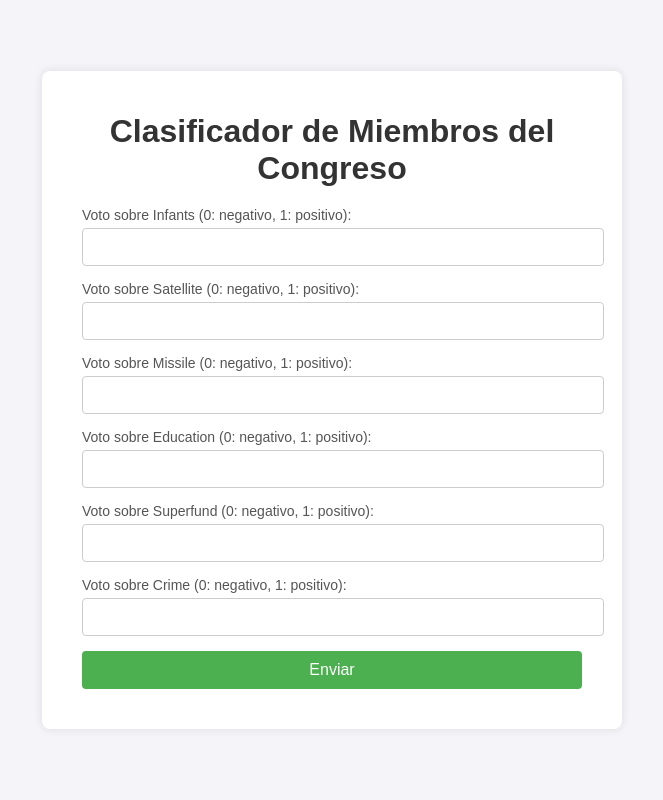
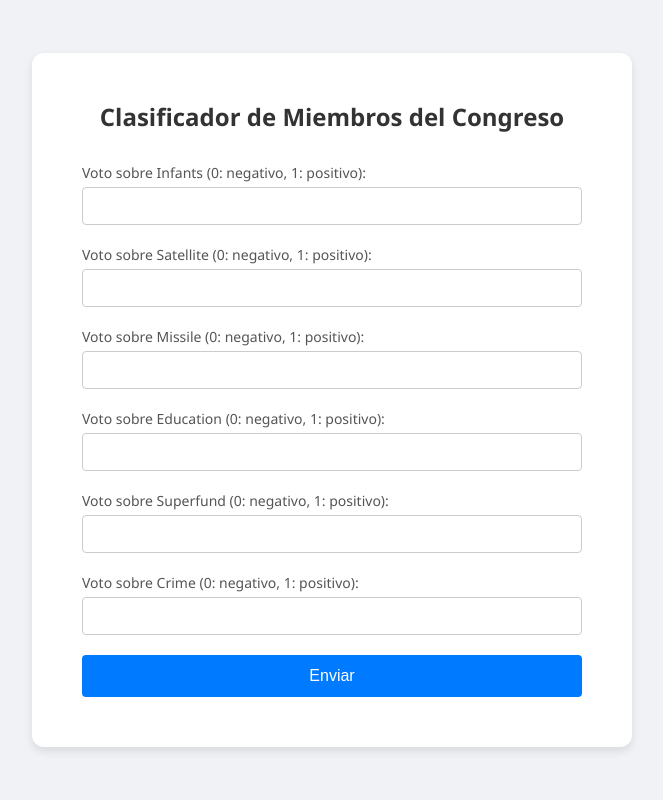
Before and after one commit to MiguelLher/flask2, a Flask app: page / in a window 1280 px wide. Shown: the whole page, without its empty margins (308-971 px from the left). Run offline with Flask 3, Linux system fonts and the light colour scheme; parts of the project's set-up code (start-up, migrations or seed data) failed here and were passed over.

```diff
--- a/templates/formulario.html
+++ b/templates/formulario.html
@@ -6,8 +6,8 @@
     <title>Clasificador de Miembros del Congreso</title>
     <style>
         body {
-            font-family: Arial, sans-serif;
-            background-color: #f4f4f9;
+            font-family: 'Segoe UI', Tahoma, Geneva, Verdana, sans-serif;
+            background-color: #f0f2f5;
             margin: 0;
             padding: 0;
             display: flex;
@@ -17,16 +17,22 @@
         }
         .container {
             background-color: #fff;
-            padding: 20px 40px;
-            border-radius: 8px;
-            box-shadow: 0 0 10px rgba(0, 0, 0, 0.1);
+            padding: 30px 50px;
+            border-radius: 12px;
+            box-shadow: 0 4px 10px rgba(0, 0, 0, 0.1);
             max-width: 500px;
             width: 100%;
+            animation: fadeIn 1s ease-in-out;
+        }
+        @keyframes fadeIn {
+            from { opacity: 0; }
+            to { opacity: 1; }
         }
         h1 {
             text-align: center;
             color: #333;
-            margin-bottom: 20px;
+            margin-bottom: 30px;
+            font-size: 24px;
         }
         label {
             font-size: 14px;
@@ -37,15 +43,16 @@
         input[type="text"] {
             width: 100%;
             padding: 10px;
-            margin-bottom: 15px;
+            margin-bottom: 20px;
             border: 1px solid #ccc;
             border-radius: 4px;
             font-size: 14px;
+            box-sizing: border-box;
         }
         input[type="submit"] {
             width: 100%;
-            padding: 10px;
-            background-color: #4CAF50;
+            padding: 12px;
+            background-color: #007bff;
             color: white;
             border: none;
             border-radius: 4px;
@@ -54,41 +61,69 @@
             transition: background-color 0.3s;
         }
         input[type="submit"]:hover {
-            background-color: #45a049;
+            background-color: #0056b3;
         }
         #resultado {
             text-align: center;
             margin-top: 20px;
             font-size: 16px;
+            color: #333;
+        }
+        .error {
+            border-color: red;
+        }
+        .error-message {
+            color: red;
+            font-size: 12px;
+            display: none;
         }
     </style>
     <script>
         function clasificarMiembro(event) {
             event.preventDefault();
-            const infants = document.getElementById('infants').value;
-            const satellite = document.getElementById('satellite').value;
-            const missile = document.getElementById('missile').value;
-            const education = document.getElementById('education').value;
-            const superfund = document.getElementById('superfund').value;
-            const crime = document.getElementById('crime').value;
+            const infants = document.getElementById('infants');
+            const satellite = document.getElementById('satellite');
+            const missile = document.getElementById('missile');
+            const education = document.getElementById('education');
+            const superfund = document.getElementById('superfund');
+            const crime = document.getElementById('crime');
+            const resultado = document.getElementById('resultado');
+
+            let isValid = true;
+            const inputs = [infants, satellite, missile, education, superfund, crime];
+            inputs.forEach(input => {
+                if (input.value !== '0' && input.value !== '1') {
+                    input.classList.add('error');
+                    input.nextElementSibling.style.display = 'block';
+                    isValid = false;
+                } else {
+                    input.classList.remove('error');
+                    input.nextElementSibling.style.display = 'none';
+                }
+            });
+
+            if (!isValid) {
+                resultado.innerText = 'Por favor, completa todos los campos correctamente.';
+                return;
+            }
 
             fetch('/predict', {
                 method: 'POST',
                 headers: {
                     'Content-Type': 'application/x-www-form-urlencoded',
                 },
-                body: `infants=${infants}&satellite=${satellite}&missile=${missile}&education=${education}&superfund=${superfund}&crime=${crime}`,
+                body: `infants=${infants.value}&satellite=${satellite.value}&missile=${missile.value}&education=${education.value}&superfund=${superfund.value}&crime=${crime.value}`,
             })
             .then(response => response.json())
             .then(data => {
                 if (data.error) {
-                    document.getElementById('resultado').innerText = 'Error: ' + data.error;
+                    resultado.innerText = 'Error: ' + data.error;
                 } else {
-                    document.getElementById('resultado').innerText = 'El miembro del congreso es: ' + data.categoria;
+                    resultado.innerText = 'El miembro del congreso es: ' + data.categoria;
                 }
             })
             .catch(error => {
-                document.getElementById('resultado').innerText = 'Error en la solicitud.';
+                resultado.innerText = 'Error en la solicitud.';
                 console.error('Error:', error);
             });
         }
@@ -101,26 +136,32 @@
             <div>
                 <label for="infants">Voto sobre Infants (0: negativo, 1: positivo):</label>
                 <input type="text" id="infants" name="infants">
+                <span class="error-message">Ingrese 0 o 1</span>
             </div>
             <div>
                 <label for="satellite">Voto sobre Satellite (0: negativo, 1: positivo):</label>
                 <input type="text" id="satellite" name="satellite">
+                <span class="error-message">Ingrese 0 o 1</span>
             </div>
             <div>
                 <label for="missile">Voto sobre Missile (0: negativo, 1: positivo):</label>
                 <input type="text" id="missile" name="missile">
+                <span class="error-message">Ingrese 0 o 1</span>
             </div>
             <div>
                 <label for="education">Voto sobre Education (0: negativo, 1: positivo):</label>
                 <input type="text" id="education" name="education">
+                <span class="error-message">Ingrese 0 o 1</span>
             </div>
             <div>
                 <label for="superfund">Voto sobre Superfund (0: negativo, 1: positivo):</label>
                 <input type="text" id="superfund" name="superfund">
+                <span class="error-message">Ingrese 0 o 1</span>
             </div>
             <div>
                 <label for="crime">Voto sobre Crime (0: negativo, 1: positivo):</label>
                 <input type="text" id="crime" name="crime">
+                <span class="error-message">Ingrese 0 o 1</span>
             </div>
             <input type="submit" value="Enviar">
         </form>
```
